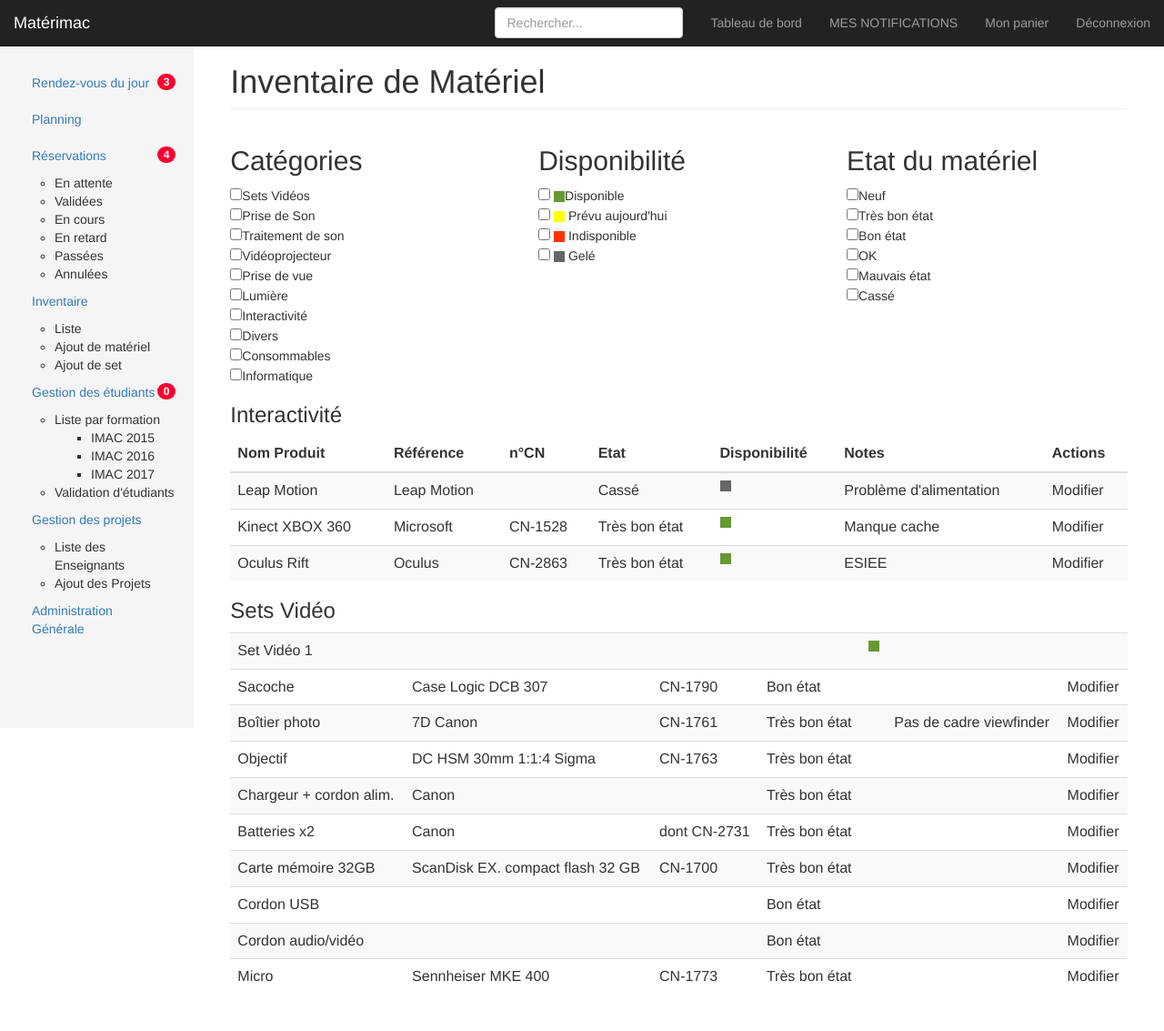
After one commit to AngelZatch/Materimac, a PHP site: page /liste-materiel.php in a window 1280 px wide. The commit adds this page. Shown: the whole page at 91% size. Run offline with PHP 8.4, Linux system fonts and the light colour scheme; data that the repository does not hold is empty.

Commit message:
Structure
Ajout de beaucoup de fichiers ! Administration générale, Rendez-vous du
jour (dégueulasse mais c'est l'idée), inventaire.

```diff
--- /dev/null
+++ b/liste-materiel.php
@@ -0,0 +1,211 @@
+<?php
+require_once 'settings/connection.php';
+include 'functions/etudiants.php';
+
+?>
+<html>
+<head>
+    <meta charset="UTF-8">
+    <title>Liste des Etudiants</title>
+    <link rel="stylesheet" href="bootstrap/css/bootstrap.css">
+    <link rel="stylesheet" href="css/dashboard.css">
+</head>
+<body>
+    <?php include 'nav.php'; ?>
+    <div class="container-fluid">
+        <div class="row">
+            <?php include 'side-menu.php'; ?>
+           <div class="col-sm-9 col-sm-offset-3 col-md-10 col-md-offset-2 main">
+               <h1 class="page-header">Inventaire de Matériel</h1>
+               <div class="row">
+                   <div class="col-md-4">
+                       <h2>Catégories</h2>
+                       <input type="checkbox" name="" id="">Sets Vidéos
+                       <br>
+                       <input type="checkbox" name="" id="">Prise de Son
+                       <br>
+                       <input type="checkbox" name="" id="">Traitement de son
+                       <br>
+                       <input type="checkbox" name="" id="">Vidéoprojecteur
+                       <br>
+                       <input type="checkbox" name="" id="">Prise de vue
+                       <br>
+                       <input type="checkbox" name="" id="">Lumière
+                       <br>
+                       <input type="checkbox" name="" id="">Interactivité
+                       <br>
+                       <input type="checkbox" name="" id="">Divers
+                       <br>
+                       <input type="checkbox" name="" id="">Consommables
+                       <br>
+                       <input type="checkbox" name="" id="">Informatique
+                       <br>
+                   </div>
+                   <div class="col-md-4">
+                       <h2>Disponibilité</h2>
+                       <input type="checkbox"> <img src="icons/materiel-disponible.png" alt="">Disponible<br>
+                       <input type="checkbox"> <img src="icons/materiel-reserve.png" alt=""> Prévu aujourd'hui<br>
+                       <input type="checkbox"> <img src="icons/materiel-indisponible.png" alt=""> Indisponible<br>
+                       <input type="checkbox"> <img src="icons/materiel-gele.png" alt=""> Gelé<br>
+                   </div>
+                   <div class="col-md-4">
+                       <h2>Etat du matériel</h2>
+                       <input type="checkbox" name="" id="">Neuf
+                       <br>
+                       <input type="checkbox" name="" id="">Très bon état
+                       <br>
+                       <input type="checkbox" name="" id="">Bon état
+                       <br>
+                       <input type="checkbox" name="" id="">OK
+                       <br>
+                       <input type="checkbox" name="" id="">Mauvais état
+                       <br>
+                       <input type="checkbox" name="" id="">Cassé
+                       <br>
+                   </div>
+               </div>
+               <div class="table-responsive">
+                  <h3>Interactivité</h3>
+                   <table class="table table-striped">
+                       <thead>
+                           <tr>
+                               <th>Nom Produit</th>
+                               <th>Référence</th>
+                               <th>n°CN</th>
+                               <th>Etat</th>
+                               <th>Disponibilité</th>
+                               <th>Notes</th>
+                               <th>Actions</th>
+                           </tr>
+                       </thead>
+                       <tr>
+                           <td>Leap Motion</td>
+                           <td>Leap Motion</td>
+                           <td></td>
+                           <td>Cassé</td>
+                           <td><img src="icons/materiel-gele.png" alt=""></td>
+                           <td>Problème d'alimentation</td>
+                           <td>Modifier</td>
+                       </tr>
+                       <tr>
+                           <td>Kinect XBOX 360</td>
+                           <td>Microsoft</td>
+                           <td>CN-1528</td>
+                           <td>Très bon état</td>
+                           <td><img src="icons/materiel-disponible.png" alt="Disponible"></td>
+                           <td>Manque cache</td>
+                           <td>Modifier</td>
+                       </tr>
+                       <tr>
+                           <td>Oculus Rift</td>
+                           <td>Oculus</td>
+                           <td>CN-2863</td>
+                           <td>Très bon état</td>
+                           <td><img src="icons/materiel-disponible.png" alt="Disponible"></td>
+                           <td>ESIEE</td>
+                           <td>Modifier</>
+                       </tr>
+                   </table>
+                   <h3>Sets Vidéo</h3>
+                   <table class="table table-striped">
+                       <tr>
+                           <td>Set Vidéo 1</td>
+                           <td></td>
+                           <td></td>
+                           <td></td>
+                           <td><img src="icons/materiel-disponible.png" alt="Disponible"></td>
+                           <td></td>
+                           <td></td>
+                       </tr>
+                       <tr>
+                           <td>Sacoche</td>
+                           <td>Case Logic DCB 307</td>
+                           <td>CN-1790</td>
+                           <td>Bon état</td>
+                           <td></td>
+                           <td></td>
+                           <td>Modifier</td>
+                       </tr>
+                       <tr>
+                           <td>Boîtier photo</td>
+                           <td>7D Canon</td>
+                           <td>CN-1761</td>
+                           <td>Très bon état</td>
+                           <td></td>
+                           <td>Pas de cadre viewfinder</td>
+                           <td>Modifier</td>
+                       </tr>
+                       <tr>
+                           <td>Objectif</td>
+                           <td>DC HSM 30mm 1:1:4 Sigma</td>
+                           <td>CN-1763</td>
+                           <td>Très bon état</td>
+                           <td></td>
+                           <td></td>
+                           <td>Modifier</td>
+                       </tr>
+                       <tr>
+                           <td>Chargeur + cordon alim.</td>
+                           <td>Canon</td>
+                           <td></td>
+                           <td>Très bon état</td>
+                           <td></td>
+                           <td></td>
+                           <td>Modifier</td>
+                       </tr>
+                       <tr>
+                           <td>Batteries x2</td>
+                           <td>Canon</td>
+                           <td>dont CN-2731</td>
+                           <td>Très bon état</td>
+                           <td></td>
+                           <td></td>
+                           <td>Modifier</td>
+                       </tr>
+                       <tr>
+                           <td>Carte mémoire 32GB</td>
+                           <td>ScanDisk EX. compact flash 32 GB</td>
+                           <td>CN-1700</td>
+                           <td>Très bon état</td>
+                           <td></td>
+                           <td></td>
+                           <td>Modifier</td>
+                       </tr>
+                       <tr>
+                           <td>Cordon USB</td>
+                           <td></td>
+                           <td></td>
+                           <td>Bon état</td>
+                           <td></td>
+                           <td></td>
+                           <td>Modifier</td>
+                       </tr>
+                       <tr>
+                           <td>Cordon audio/vidéo</td>
+                           <td></td>
+                           <td></td>
+                           <td>Bon état</td>
+                           <td></td>
+                           <td></td>
+                           <td>Modifier</td>
+                       </tr>
+                       <tr>
+                           <td>Micro</td>
+                           <td>Sennheiser MKE 400</td>
+                           <td>CN-1773</td>
+                           <td>Très bon état</td>
+                           <td></td>
+                           <td></td>
+                           <td>Modifier</td>
+                       </tr>
+                   </table>
+               </div>
+           </div>
+        </div>
+    </div>
+
+    <script src="js/jquery-1.11.2.min.js"></script>
+    <script src="js/jquery-ui-1.11.2/jquery-ui.min.js"></script>
+    <script src="bootstrap/js/bootstrap.min.js"></script>
+</body>
+</html>
--- a/side-menu.php
+++ b/side-menu.php
@@ -16,27 +16,47 @@ $etudiantsNonVerifies = $dataGNVN['COUNT(*)'];
 <div class="col-sm-3 col-md-2 sidebar">
  <ul class="nav nav-sidebar">
      <li>
-         <a href>Rendez-vous du jour <span class="badge">3</span></a>
+         <a href="meetings.php">Rendez-vous du jour <span class="badge">3</span></a>
      </li>
      <li>
          <a href>Planning</a>
      </li>
- </ul>
- <ul class="nav nav-sidebar">
      <li>
-         <a href>Réservations <span class="badge">4</span></a>
+        <a href>Réservations <span class="badge">4</span></a>
+        <ul>
+             <li>En attente</li>
+             <li>Validées</li>
+             <li>En cours</li>
+             <li>En retard</li>
+             <li>Passées</li>
+             <li>Annulées</li>
+         </ul>
      </li>
- </ul>
- <ul class="nav nav-sidebar">
-     <li><a href>Inventaire</a></li>
- </ul>
- <ul class="nav nav-sidebar">
-     <li><a href="liste_etudiants.php">Gestion des étudiants <span class="badge"><?php echo $etudiantsNonVerifies;?></span></a></li>
- </ul>
- <ul class="nav nav-sidebar">
-     <li><a href>Gestion des projets</a></li>
- </ul>
- <ul class="nav nav-sidebar">
-     <li><a href>Administration Générale</a></li>
+     <li><a href="liste-materiel.php">Inventaire</a>
+         <ul>
+             <li>Liste</li>
+             <li>Ajout de matériel</li>
+             <li>Ajout de set</li>
+         </ul>
+     </li>
+     <li><a href="liste_etudiants.php">Gestion des étudiants <span class="badge"><?php echo $etudiantsNonVerifies;?></span></a>
+         <ul>
+             <li>Liste par formation
+                 <ul>
+                     <li>IMAC 2015</li>
+                     <li>IMAC 2016</li>
+                     <li>IMAC 2017</li>
+                 </ul>
+             </li>
+             <li>Validation d'étudiants</li>
+         </ul>
+     </li>
+     <li><a href>Gestion des projets</a>
+        <ul>
+             <li>Liste des Enseignants</li>
+             <li>Ajout des Projets</li>
+        </ul>
+     </li>
+     <li><a href="general-admin.php">Administration Générale</a></li>
  </ul>
 </div>
```
Also changed, not shown: edit_etudiant.php (+15 -1 lines), general-admin.php (added, +97 -0 lines), meetings.php (added, +98 -0 lines), icons/materiel-disponible.png (added), icons/materiel-gele.png (added), icons/materiel-indisponible.png (added), icons/materiel-reserve.png (added), 4 other files.
